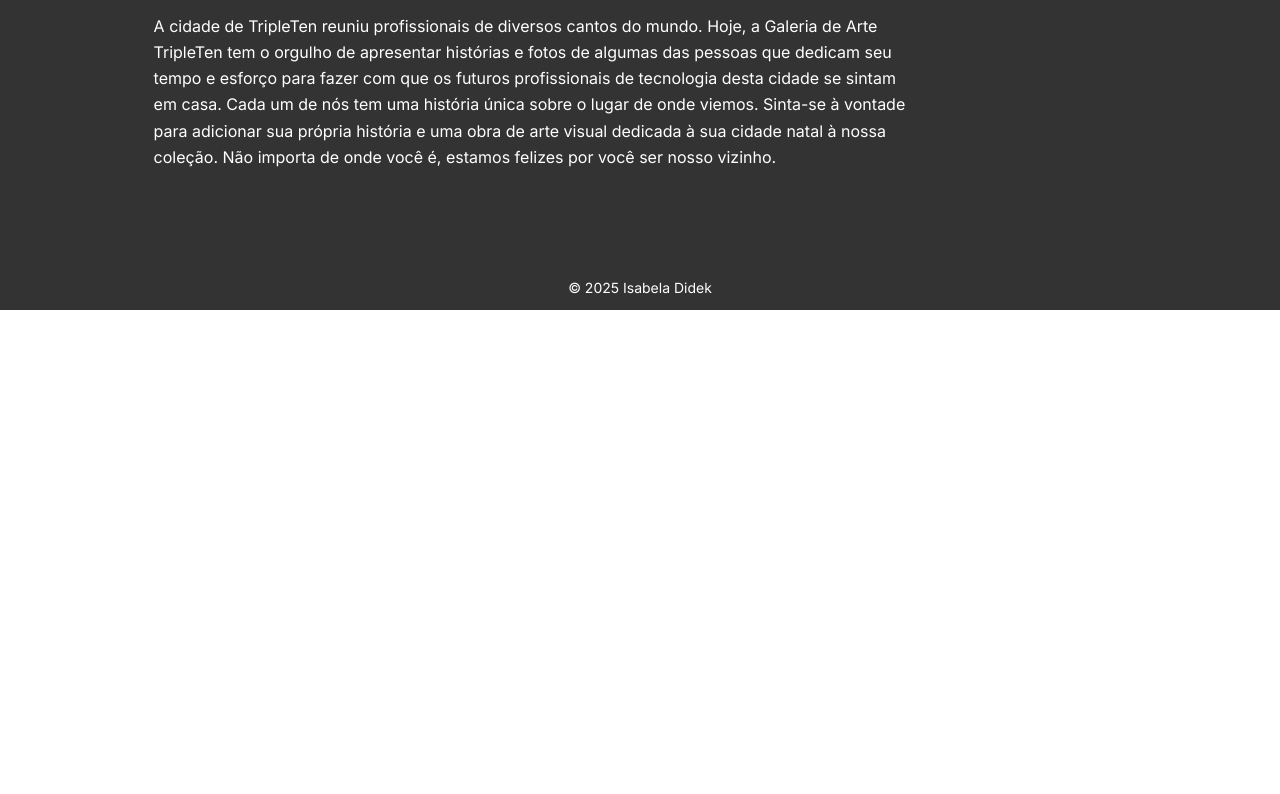
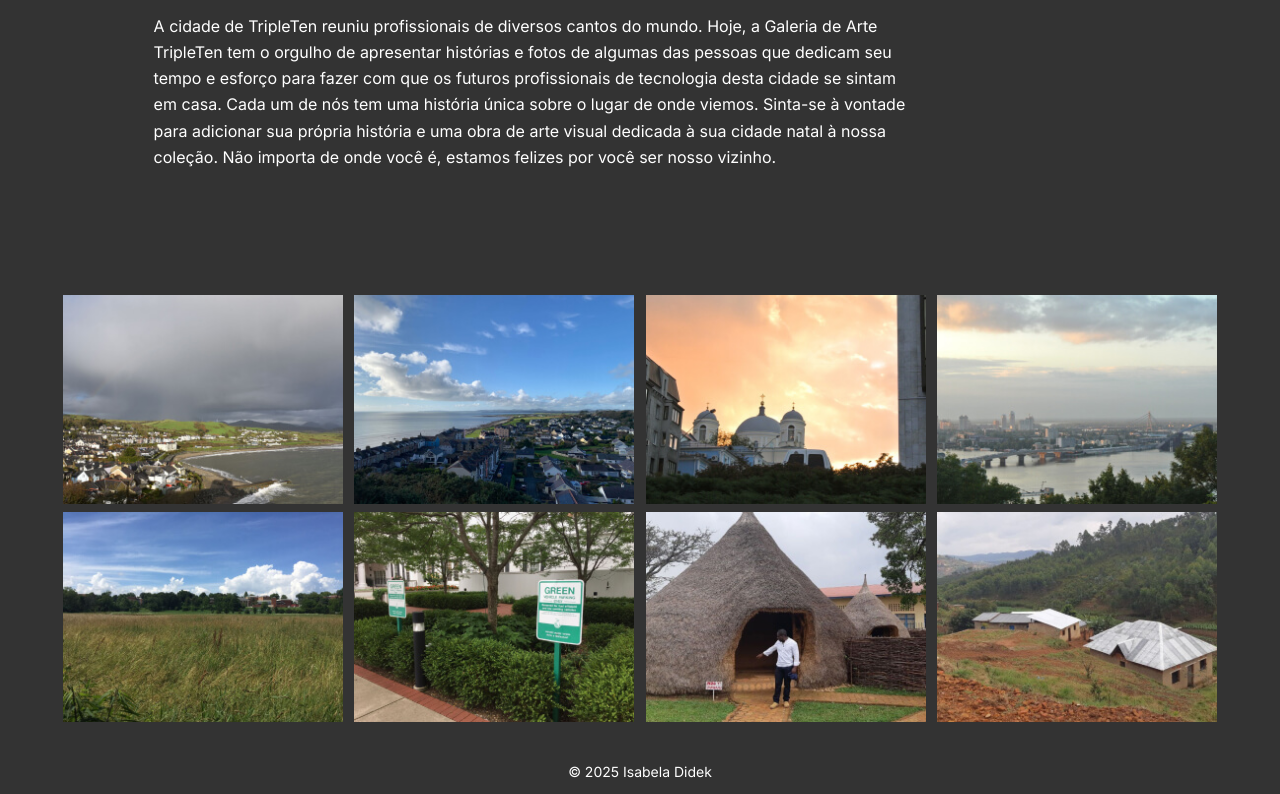
Before and after one commit to isabeladidek/web_project_homeland, a plain HTML site: page index.html in a window 1280 px wide. Shown: the part 1533-2327 px from the top of the page. Before the commit the page ends 1843 px from the top, so only its background shows below. Drawn offline with Linux system fonts and the light colour scheme.

Commit message:
add photo gallery

```diff
--- /dev/null
+++ b/blocks/gallery.css
@@ -0,0 +1,44 @@
+.photo_gallery {
+  max-width: 100%;
+  width: 100%;
+  padding: 1%;
+  box-sizing: border-box;
+}
+
+.photo_gallery__grid {
+  list-style-type: none;
+  display: grid;
+  grid-template-columns: repeat(4, 1fr);
+  grid-template-rows: 50% 50%;
+  gap: 1%;
+  padding: 0 4%;
+  max-width: 100%;
+}
+
+.photo_gallery__image {
+  height: auto;
+  width: 100%;
+}
+
+@media screen and (max-width: 1245px) {
+  .photo_gallery__grid {
+    width: auto;
+  }
+}
+
+@media screen and (max-width: 768px) {
+  .photo_gallery__grid {
+    grid-template-columns: repeat(2, 1fr);
+    grid-template-rows: repeat(4, 1fr);
+    max-width: 100%;
+    width: auto;
+    gap: 1% 2%;
+  }
+}
+
+@media screen and (max-width: 544px) {
+  .photo_gallery__grid {
+    grid-template-columns: 1fr;
+    margin: auto;
+  }
+}
--- a/index.html
+++ b/index.html
@@ -62,6 +62,66 @@
             estamos felizes por você ser nosso vizinho.
           </p>
         </section>
+        <section class="photo_gallery">
+          <ul class="photo_gallery__grid">
+            <li class="photo_gallery__item">
+              <img
+                class="photo_gallery__image"
+                src="./images/gallery-1.jpg"
+                alt="Paisagem da cidade 1"
+              />
+            </li>
+            <li class="photo_gallery__item">
+              <img
+                class="photo_gallery__image"
+                src="./images/gallery-2.jpg"
+                alt="Paisagem da cidade 2"
+              />
+            </li>
+            <li class="photo_gallery__item">
+              <img
+                class="photo_gallery__image"
+                src="./images/gallery-3.jpg"
+                alt="Paisagem da cidade 3"
+              />
+            </li>
+            <li class="photo_gallery__item">
+              <img
+                class="photo_gallery__image"
+                src="./images/gallery-4.jpg"
+                alt="Paisagem da cidade 4"
+              />
+            </li>
+            <li class="photo_gallery__item">
+              <img
+                class="photo_gallery__image"
+                src="./images/gallery-5.jpg"
+                alt="Paisagem da cidade 5"
+              />
+            </li>
+            <li class="photo_gallery__item">
+              <img
+                class="photo_gallery__image"
+                src="./images/gallery-6.jpg"
+                alt="Paisagem da cidade 6"
+              />
+            </li>
+            <li class="photo_gallery__item">
+              <img
+                class="photo_gallery__image"
+                src="./images/gallery-7.jpg"
+                alt="Paisagem da cidade 7"
+              />
+            </li>
+            <li class="photo_gallery__item">
+              <img
+                class="photo_gallery__image"
+                src="./images/gallery-8.jpg"
+                alt="Paisagem da cidade 8"
+              />
+            </li>
+          </ul>
+        </section>
       </main>
       <footer class="footer">
         <p class="footer__copyright">&copy; 2025 Isabela Didek</p>
--- a/pages/index.css
+++ b/pages/index.css
@@ -3,4 +3,5 @@
 @import url(../blocks/page.css);
 @import url(../blocks/header.css);
 @import url(../blocks/content.css);
+@import url(../blocks/gallery.css);
 @import url(../blocks/footer.css);
```
Also changed, not shown: images/gallery-1.jpg (added), images/gallery-2.jpg (added), images/gallery-3.jpg (added), images/gallery-4.jpg (added), images/gallery-5.jpg (added), images/gallery-6.jpg (added), images/gallery-7.jpg (added), images/gallery-8.jpg (added).
